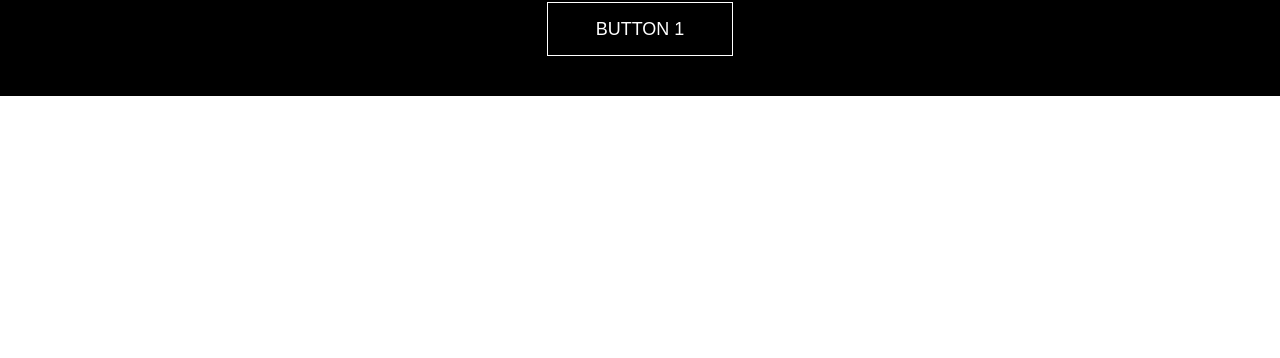
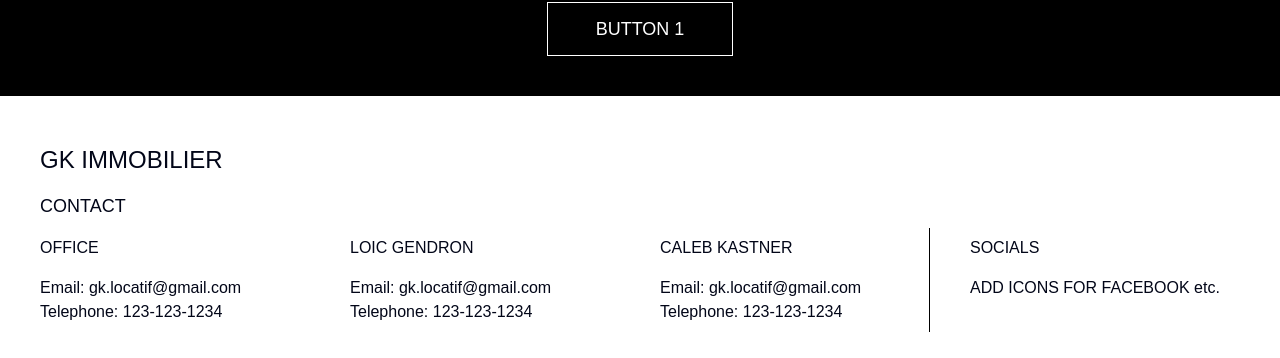
Before and after one commit to kastnerc/real-estate-site, a Next.js app: page / in a window 1280 px wide. Shown: the part 1969-2327 px from the top of the page. Before the commit the page ends 2065 px from the top, so only its background shows below. Built offline with nearby package versions, Linux system fonts and the light colour scheme; a web font is replaced by a local one.

Commit message:
feat: add footer component

```diff
--- a/src/app/layout.jsx
+++ b/src/app/layout.jsx
@@ -1,6 +1,7 @@
 import { Geist, Geist_Mono } from 'next/font/google'
 import './globals.css'
 import Nav from '@/components/Nav'
+import Footer from '@/components/Footer'
 
 const geistSans = Geist({
     variable: '--font-geist-sans',
@@ -25,6 +26,7 @@ export default function RootLayout({ children }) {
             >
                 <Nav />
                 {children}
+                <Footer />
             </body>
         </html>
     )
--- /dev/null
+++ b/src/components/Footer.jsx
@@ -0,0 +1,50 @@
+import Link from 'next/link'
+
+export default function Footer() {
+    return (
+        <footer className="mx-10 bg-white py-10">
+            <h1 className=" text-2xl no-underline font-light uppercase py-2">
+                GK Immobilier
+            </h1>
+
+            <h2 className="text-lg uppercase py-2">Contact</h2>
+
+            <div className="grid grid-cols-4 gap-10">
+                <div>
+                    <h3 className="text-md uppercase py-2">Office</h3>
+
+                    <p className="py-2">
+                        Email: gk.locatif@gmail.com <br />
+                        Telephone: 123-123-1234
+                    </p>
+                </div>
+
+                <div>
+                    <h3 className="text-md uppercase py-2">Loic Gendron</h3>
+
+                    <p className="py-2">
+                        Email: gk.locatif@gmail.com <br />
+                        Telephone: 123-123-1234
+                    </p>
+                </div>
+
+                <div className="border-r border-black">
+                    <h3 className="text-md uppercase py-2">Caleb Kastner</h3>
+
+                    <p className="py-2">
+                        Email: gk.locatif@gmail.com <br />
+                        Telephone: 123-123-1234
+                    </p>
+                </div>
+
+                <div>
+                    <h3 className="text-md uppercase py-2">Socials</h3>
+
+                    <p className="py-2">
+                        ADD ICONS FOR FACEBOOK etc.
+                    </p>
+                </div>
+            </div>
+        </footer>
+    )
+}
```
